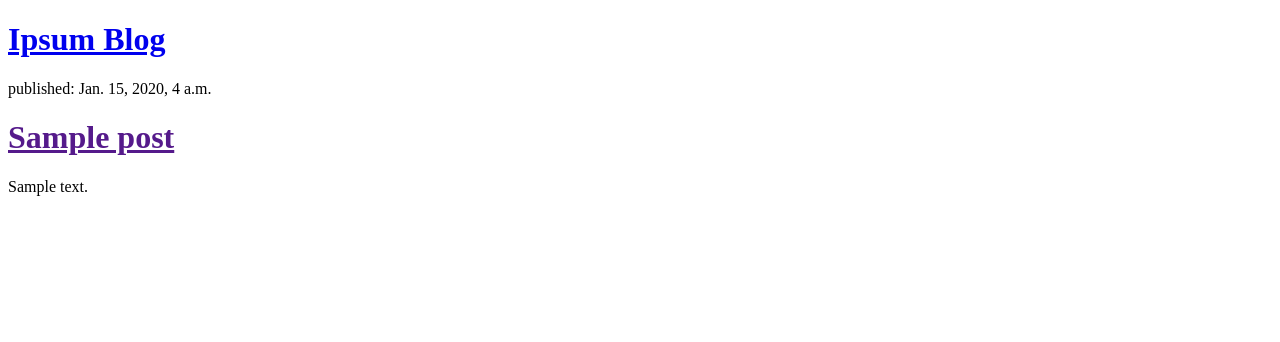
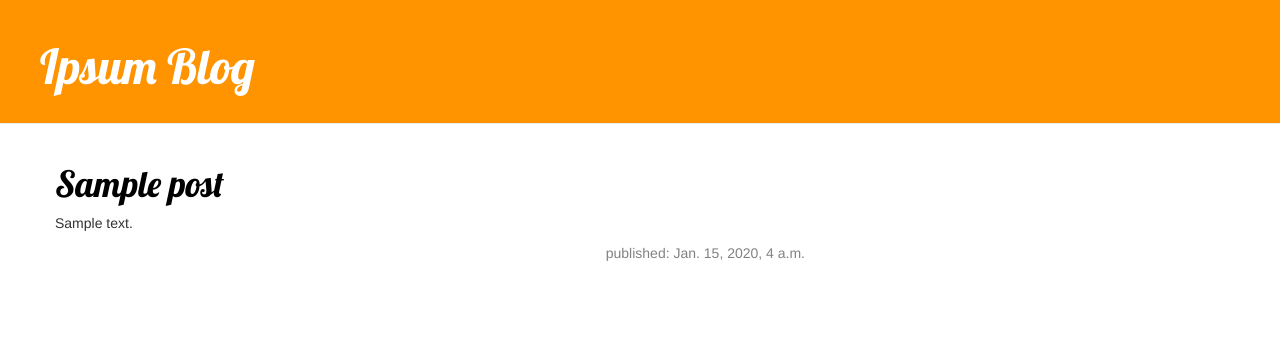
Before and after one commit to erikrod/ipsum-blog, a Django app: template blog/templates/blog/post_list.html in a window 1280 px wide. Shown: the top 342 px of the page. Run offline with Django 3.2, Linux system fonts and the light colour scheme; the template is opened without the code that fills it: values that come from a table or form of the project are taken from there, others are empty; tables that the repository leaves empty hold one stand-in row (values such as "Sample post"); some libraries are stand-ins or nearby versions.

Commit message:
Improve site with CSS. Added a view to see each post.

```diff
--- /dev/null
+++ b/blog/static/css/blog.css
@@ -0,0 +1,56 @@
+body{
+	text-align: justify;
+}
+
+h1 a{
+	color: #FCA205;
+	font-family: 'Lobster';
+}
+
+.page-header {
+    background-color: #ff9400;
+    margin-top: 0;
+    padding: 20px 20px 20px 40px;
+}
+
+.page-header h1, .page-header h1 a, .page-header h1 a:visited, .page-header h1 a:active {
+    color: #ffffff;
+    font-size: 36pt;
+    text-decoration: none;
+}
+
+.content {
+    margin-left: 40px;
+}
+
+h1, h2, h3, h4 {
+    font-family: 'Lobster', cursive;
+}
+
+.date {
+    float: right;
+    color: #828282;
+}
+
+.save {
+    float: right;
+}
+
+.post-form textarea, .post-form input {
+    width: 100%;
+}
+
+.top-menu, .top-menu:hover, .top-menu:visited {
+    color: #ffffff;
+    float: right;
+    font-size: 26pt;
+    margin-right: 20px;
+}
+
+.post {
+    margin-bottom: 70px;
+}
+
+.post h1 a, .post h1 a:visited {
+    color: #000000;
+}
--- /dev/null
+++ b/blog/templates/blog/base.html
@@ -0,0 +1,25 @@
+<!DOCTYPE html>
+{% load staticfiles %}
+<html>
+<head>
+	<title>Ipsum Blog</title>
+	<link rel="stylesheet" href="//maxcdn.bootstrapcdn.com/bootstrap/3.2.0/css/bootstrap.min.css">
+    <link rel="stylesheet" href="//maxcdn.bootstrapcdn.com/bootstrap/3.2.0/css/bootstrap-theme.min.css">
+    <link rel="stylesheet" href="{% static 'css/blog.css' %}">
+    <link href="http://fonts.googleapis.com/css?family=Lobster&subset=latin,latin-ext" rel="stylesheet" type="text/css">
+</head>
+<body>
+	<div class="page-header">
+		<h1><a href="/">Ipsum Blog</a></h1>
+	</div>
+
+	<div class="content container">
+		<div class="row">
+			<div class="col-md-8 col-xs-8 post">
+				{% block content %}
+				{% endblock %}
+			</div>
+		</div>
+	</div>
+</body>
+</html>
--- a/blog/templates/blog/post_list.html
+++ b/blog/templates/blog/post_list.html
@@ -1,19 +1,10 @@
-<!DOCTYPE html>
-<html>
-<head>
-	<title>Ipsum Blog</title>
-</head>
-<body>
-	<div>
-		<h1><a href="/">Ipsum Blog</a></h1>
-	</div>
-
+{% extends "blog/base.html" %}
+{% block content %}
 	{% for post in posts %}
-		<div>
-			<p>published: {{ post.published_date }}</p>
-			<h1><a href="">{{ post.title }}</a></h1>
-			<p>{{ post.text|linebreaks }}</post></p>
-		</div>
+		<h1><a href="{% url 'blog.views.post_detail' pk=post.pk %}">{{ post.title }}</a></h1>
+		<p>{{ post.text|linebreaks }}</post></p>
+		<div class="date">
+	 		<p>published: {{ post.published_date }}</p>
+	 	</div>
 	{% endfor %}
-</body>
-</html>
+{% endblock content %}
--- a/blog/urls.py
+++ b/blog/urls.py
@@ -3,4 +3,5 @@ from . import views
 
 urlpatterns = [
 	url(r'^$', views.post_list),
+	url(r'^post/(?P<pk>[0-9]+)/$', views.post_detail),
 ]
--- a/blog/views.py
+++ b/blog/views.py
@@ -1,4 +1,4 @@
-from django.shortcuts import render
+from django.shortcuts import render, get_object_or_404
 from django.utils import timezone
 from .models import Post
 
@@ -6,3 +6,7 @@ from .models import Post
 def post_list(request):
 	posts = Post.objects.filter(published_date__lte=timezone.now()).order_by('published_date')
 	return render(request, 'blog/post_list.html',{'posts': posts})
+
+def post_detail(request, pk):
+	post = get_object_or_404(Post, pk=pk)
+	return render(request, 'blog/post_detail.html', {'post': post})
```
Also changed, not shown: blog/templates/blog/post_detail.html (added, +13 -0 lines).
